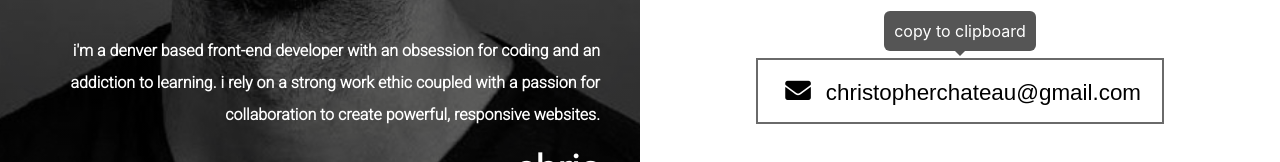
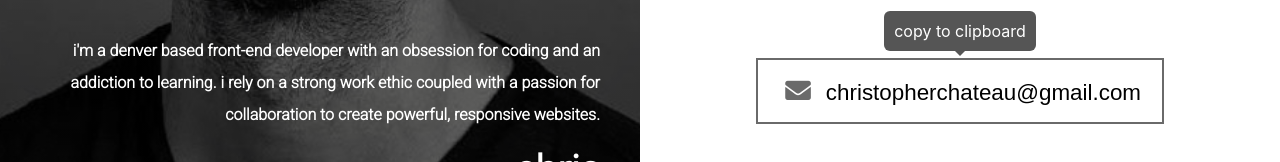
Before and after one commit to christopherchateau/personal-site, a React (Create React App) app: page / in a window 1280 px wide. In both pictures the pointer is over the icon 798 px from the left and 2368 px from the top of the page. Shown: the part 2277-2439 px from the top of the page. Built offline with nearby package versions, Linux system fonts and the light colour scheme.

Commit message:
Add hover state to envelope icon to stop inherited color change from social nav links

```diff
--- a/src/App.css
+++ b/src/App.css
@@ -260,6 +260,10 @@
   font-size: 1.6rem;
 }
 
+.fa-envelope:hover {
+  color: rgb(106, 106, 106);
+}
+
 .tooltip-text {
   background: #555;
   border-radius: 6px;
```
